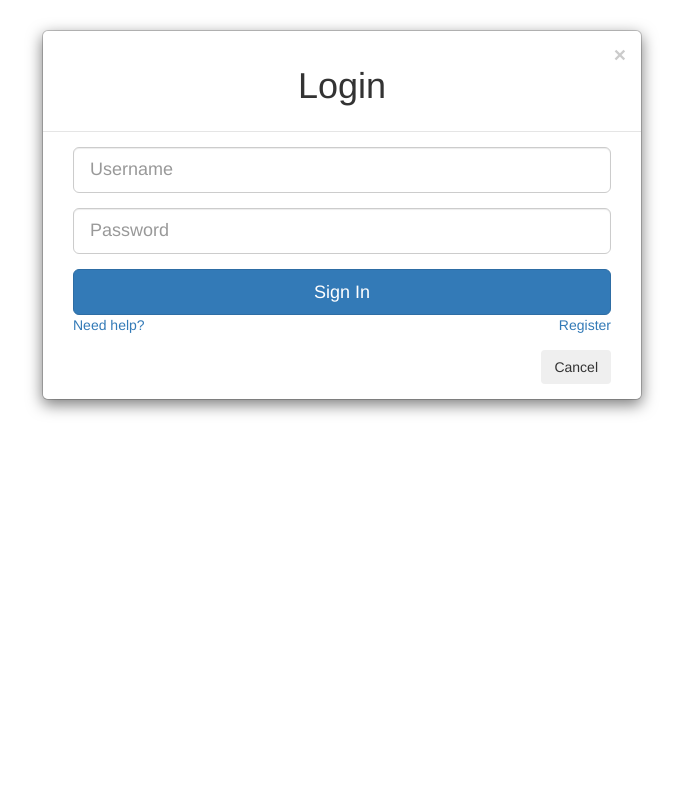
After one commit to garam0130/P.ro, a Django app: page /contact/login/ in a window 1280 px wide. The commit adds this page. Shown: the whole page, without its empty margins (298-981 px from the left). Run offline with Django 3.2, Linux system fonts and the light colour scheme; some libraries are stand-ins or nearby versions.

Commit message:
Login with Bootstrap Form

```diff
--- a/TODO.txt
+++ b/TODO.txt
@@ -8,8 +8,7 @@
 -backstretch
 
 창현
--portfolio modal
-
+-login 끄적끄적
 
 
 
@@ -17,6 +16,7 @@
 
 #More
 -login, 회원가입, 프로필 수정
+-각 Portfolio 문서들을 model 로 만듬
 
 
 wow!
--- /dev/null
+++ b/draft1/blog/static/css/styles.css
@@ -0,0 +1 @@
+.modal-footer {   border-top: 0px; }
--- /dev/null
+++ b/draft1/blog/templates/registration/login.html
@@ -0,0 +1,53 @@
+{% load staticfiles %}
+<!DOCTYPE html>
+<html lang="en">
+	<head>
+		<meta http-equiv="content-type" content="text/html; charset=UTF-8">
+		<meta charset="utf-8">
+		<title>Bootstrap Login Form</title>
+		<meta name="generator" content="Bootply" />
+		<meta name="viewport" content="width=device-width, initial-scale=1, maximum-scale=1">
+		<link href="{% static "css/bootstrap.min.css" %}" rel="stylesheet">
+		<!--[if lt IE 9]>
+			<script src="//html5shim.googlecode.com/svn/trunk/html5.js"></script>
+		<![endif]-->
+		<link href="{% static "css/styles.css" %}"rel="stylesheet">
+	</head>
+	<body>
+<!--login modal-->
+<div id="loginModal" class="modal show" tabindex="-1" role="dialog" aria-hidden="true">
+  <div class="modal-dialog">
+  <div class="modal-content">
+      <div class="modal-header">
+          <button type="button" class="close" data-dismiss="modal" aria-hidden="true">×</button>
+          <h1 class="text-center">Login</h1>
+      </div>
+      <div class="modal-body">
+          <form action="" method="post" class="form col-md-12 center-block">
+            {% csrf_token %}
+            <div class="form-group">
+              <input type="text" class="form-control input-lg" placeholder="Username" name="username" >
+            </div>
+            <div class="form-group">
+              <input type="password" class="form-control input-lg" placeholder="Password" name="password">
+            </div>
+            <div class="form-group">
+              <button class="btn btn-primary btn-lg btn-block">Sign In</button>
+              <span class="pull-right"><a href="#">Register</a></span><span><a href="#">Need help?</a></span>
+            </div>
+          </form>
+      </div>
+      <div class="modal-footer">
+          <div class="col-md-12">
+          <button class="btn" data-dismiss="modal" aria-hidden="true">Cancel</button>
+		  </div>
+      </div>
+  </div>
+  </div>
+</div>
+	<!-- script references -->
+		<!--<script src="//ajax.googleapis.com/ajax/libs/jquery/2.0.2/jquery.min.js"></script>-->
+             <script src="{% static "js/jquery.js" %}"></script>
+		<script src="{% static "js/bootstrap.min.js" %}"></script>
+	</body>
+</html>
--- a/draft1/blog/urls.py
+++ b/draft1/blog/urls.py
@@ -1,5 +1,6 @@
 from django.conf.urls import url
 
 urlpatterns = [
-    url(r'^$', 'blog.views.index'),
+    url(r'^$', 'blog.views.index', name='index'),
+    url(r'^login/$','blog.views.login_user', name='login'),
 ]
--- a/draft1/blog/views.py
+++ b/draft1/blog/views.py
@@ -1,8 +1,11 @@
-from django.shortcuts import render
+from django.shortcuts import render, redirect
 from blog.forms import ContactForm
 from django.conf import settings
+from django.contrib.auth import authenticate, login
 from django.core.mail import send_mail
+from django.http import HttpResponse
 from django.http.response import HttpResponseRedirect
+
 
 def index(request):
     if request.method == 'POST':
@@ -15,7 +18,7 @@ def index(request):
             phone = form.cleaned_data['phone']
             message = form.cleaned_data['message']
             from_email = settings.EMAIL_HOST_USER
-            to_email = [from_email,]
+            to_email = [from_email, ]
 
             contact_subject = "Message from %s is arrived" % name
             contact_message = "message: %s \nsender: %s \nEmail: %s \nphone: %s" %(message, name, sender, phone)
@@ -32,7 +35,21 @@ def index(request):
     else:
         form = ContactForm()
         params = {
-            'form':form,
+            'form': form,
         }
 
     return render(request, 'blog/index.html', params)
+
+
+def login_user(request):
+    if request.method == "POST":
+        username = request.POST['username']
+        password = request.POST['password']
+        user = authenticate(username=username, password=password)
+        if user is not None:
+            if user.is_active:
+                login(request, user)
+                return redirect('blog:index')
+
+    else:
+        return render(request, 'registration/login.html')
--- a/draft1/draft1/urls.py
+++ b/draft1/draft1/urls.py
@@ -18,5 +18,5 @@ from django.contrib import admin
 
 urlpatterns = [
     url(r'^admin/', include(admin.site.urls)),
-    url(r'^contact/', include('blog.urls')),
+    url(r'^contact/', include('blog.urls', namespace='blog')),
 ]
```
Also changed, not shown: draft1/blog/templates/blog/index.html (+10 -1 lines), draft1/db.sqlite3, 1 other file.
